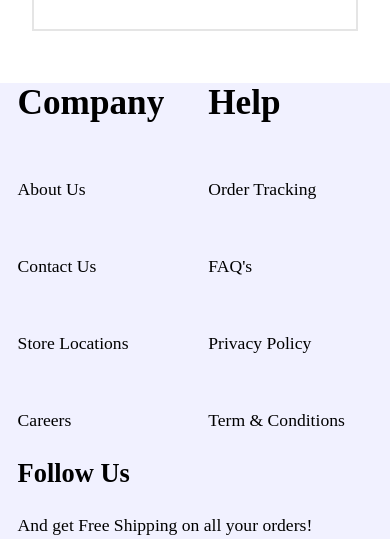
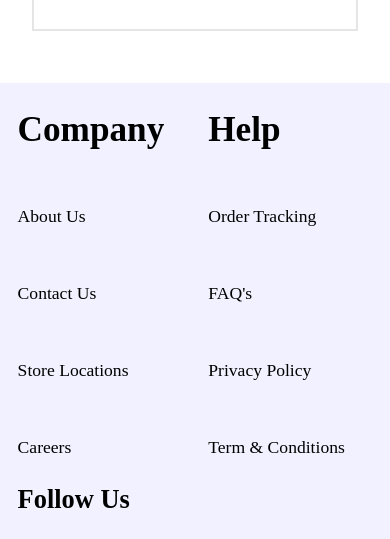
Before and after one commit to mohamed3zz/semi-final, a plain HTML site: page hero_banner.html in a window 390 px wide. Shown: the part 7681-8220 px from the top of the page. Drawn offline with Linux system fonts and the light colour scheme.

Commit message:
semi-final

```diff
--- a/resources/styles/main1.css
+++ b/resources/styles/main1.css
@@ -353,7 +353,7 @@ padding-left: 45%;
   }
   .footer-responsive {
     /* display: inline-block; */
-
+    padding-top: 1.5em;
    gap: 1.5em;
    padding-inline: 1em;
     display: flex;
```
